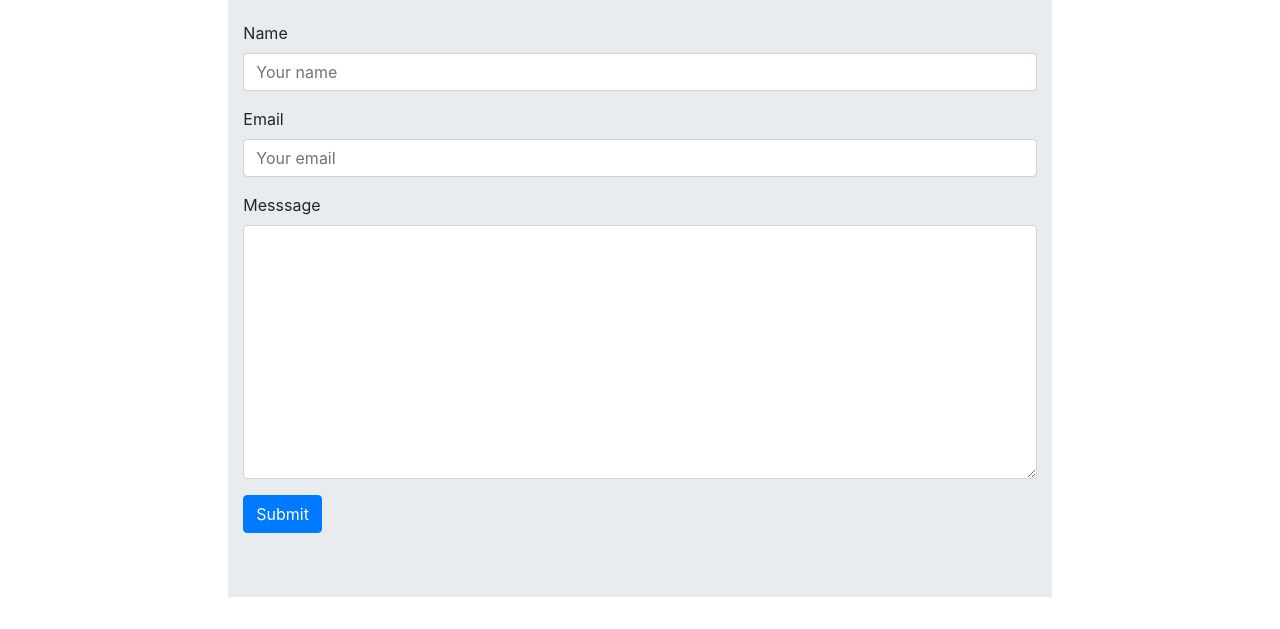
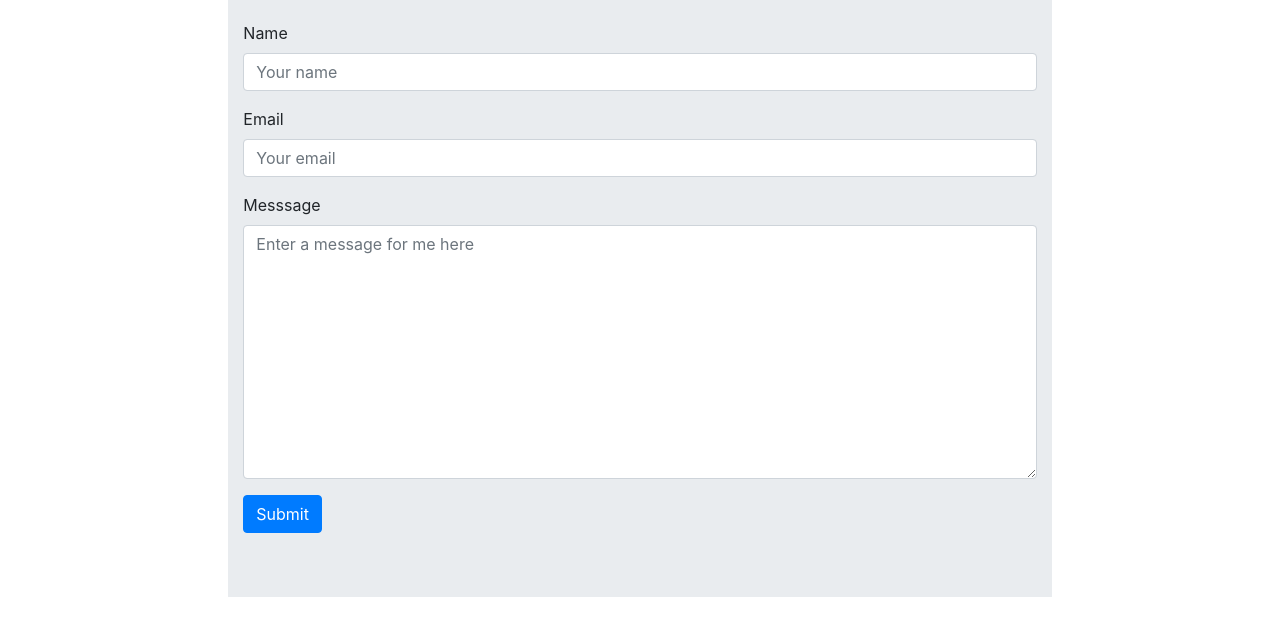
Before and after one commit to mharootunian/Bootstrap-Portfolio, a plain HTML site: page contact.html in a window 1280 px wide. Shown: the part 244-873 px from the top of the page. Drawn offline with nearby package versions, Linux system fonts and the light colour scheme.

Commit message:
added placeholder to message textarea

```diff
--- a/contact.html
+++ b/contact.html
@@ -76,7 +76,7 @@
 
                   <div class="form-group">
                       <label for="messageInput">Messsage</label>
-                      <textarea class="form-control" id="messageInput" rows="10"></textarea>
+                      <textarea class="form-control" id="messageInput" rows="10" placeholder="Enter a message for me here"></textarea>
                     </div>
 
                   <button type="submit" class="btn btn-primary">Submit</button>
```
